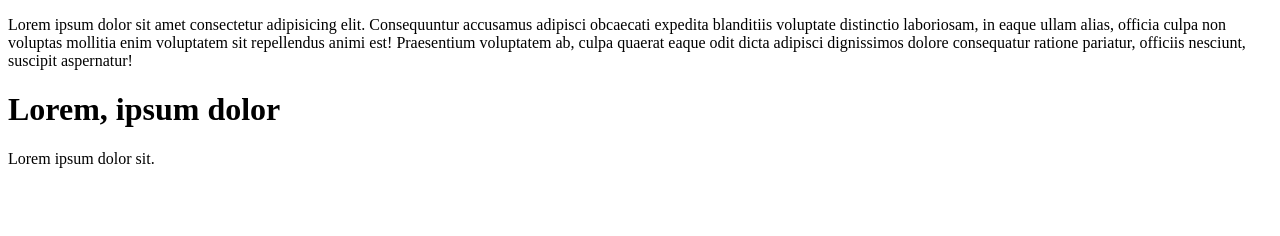
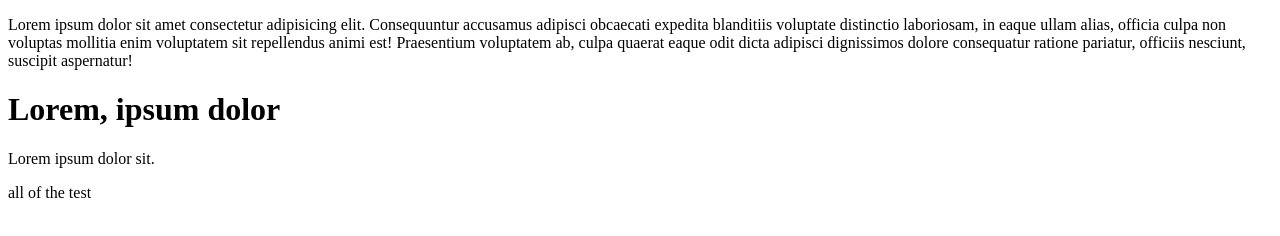
Before and after one commit to zahragrivani/git-test-sabzlearn, a plain HTML site: page me/index.html in a window 1280 px wide. Drawn offline with Linux system fonts and the light colour scheme.

Commit message:
all of the test

```diff
--- a/me/index.html
+++ b/me/index.html
@@ -10,5 +10,7 @@
     <h1>Lorem, ipsum dolor
     </h1>
     <p>Lorem ipsum dolor sit.</p>
+
+    <span>all of the test</span>
 </body>
 </html>
```
